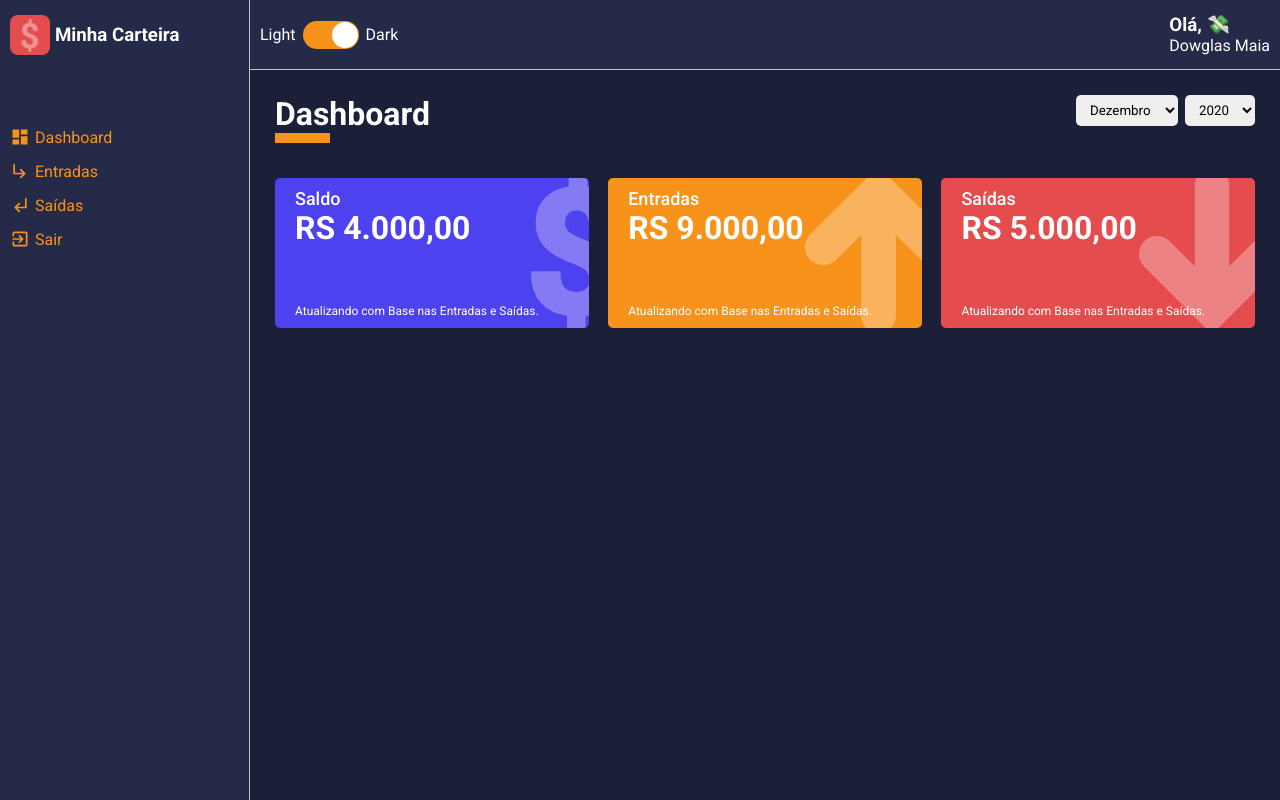
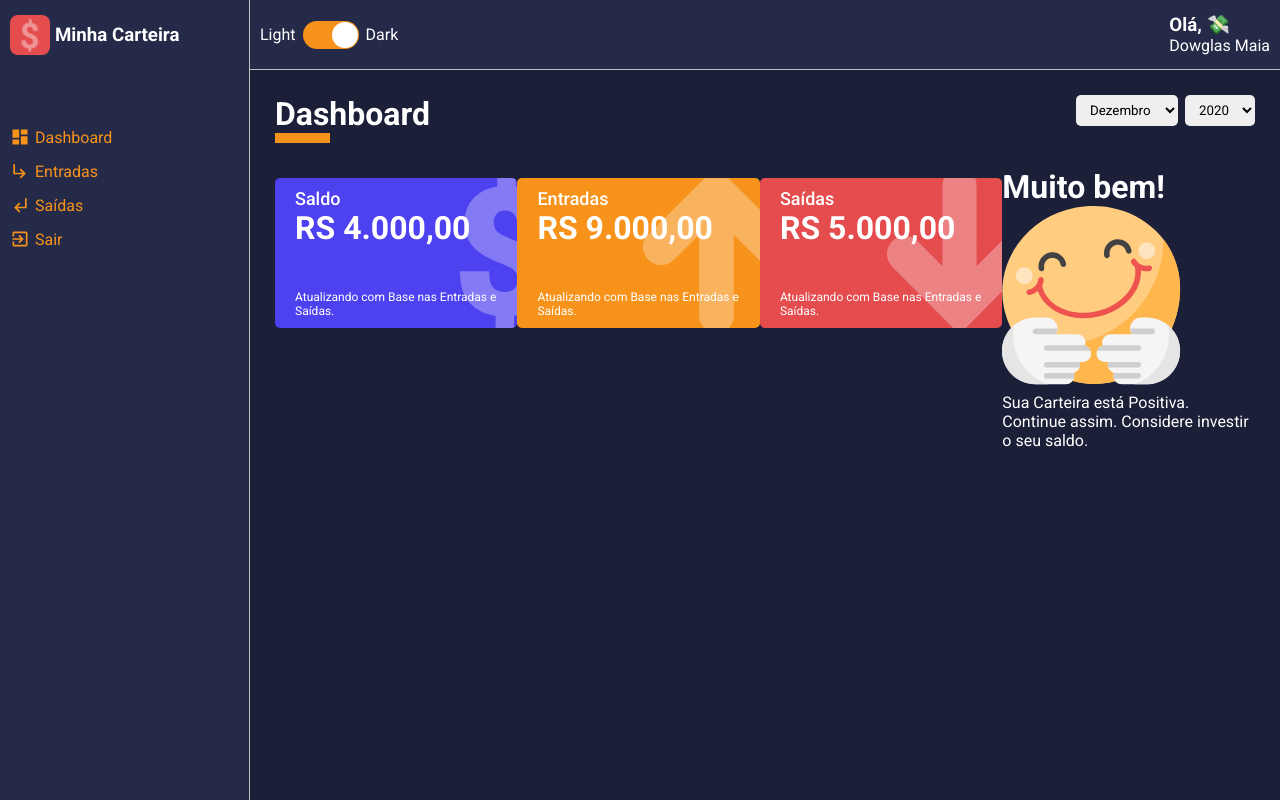
Before and after one commit to dowglasmaia/app-react-minha-carteira, a React (Create React App) app: page /dashboard in a window 1280 px wide. Built offline with nearby package versions, Linux system fonts and the light colour scheme.

Commit message:
Criando Componente de messagens

```diff
--- a/src/Pages/Dashboard/index.tsx
+++ b/src/Pages/Dashboard/index.tsx
@@ -3,6 +3,8 @@ import React, { useState, useMemo } from 'react';
 import ContentHeader from '../../components/shared/ContentHeader';
 import SelectInput from '../../components/shared/SelectInput';
 import WalletBox from '../../components/shared/CardBox'
+
+import MessageBox from '../../components/shared/MessageBox'
 
 import {
     Container,
@@ -107,7 +109,9 @@ const Dashboard: React.FC = () => {
                     amount={5000.00}
                     footerLabel="Atualizando com Base nas Entradas e Saídas. "
                     icon="arrowDown"
-                ></WalletBox>
+                />
+
+                <MessageBox/>
 
 
             </Content>
--- a/src/components/shared/CardBox/index.tsx
+++ b/src/components/shared/CardBox/index.tsx
@@ -1,5 +1,6 @@
 import React, { useMemo } from 'react';
 
+/* biblioteca para formata e da efeitos a valores monetarios e numericos */
 import CountUp from 'react-countup';
 
 import { Container } from './styles';
--- /dev/null
+++ b/src/components/shared/MessageBox/index.tsx
@@ -0,0 +1,26 @@
+import React from 'react';
+
+import { Container } from './styles';
+import happyImg from '../../../assets/happy.svg';
+
+
+
+const MessageBox: React.FC = () => {
+    return (
+        <Container>
+            <header>
+                <h1>
+                    Muito bem!
+                   <img src={happyImg} alt=""></img>
+                </h1>
+                <p>Sua Carteira está Positiva.</p>
+            </header>
+            <footer>
+                <span>Continue assim. Considere investir o seu saldo.</span>
+            </footer>
+
+        </Container>
+    );
+}
+
+export default MessageBox;
--- /dev/null
+++ b/src/components/shared/MessageBox/styles.ts
@@ -0,0 +1,4 @@
+import  styled  from 'styled-components';
+
+export  const Container = styled.div`
+`;
```
